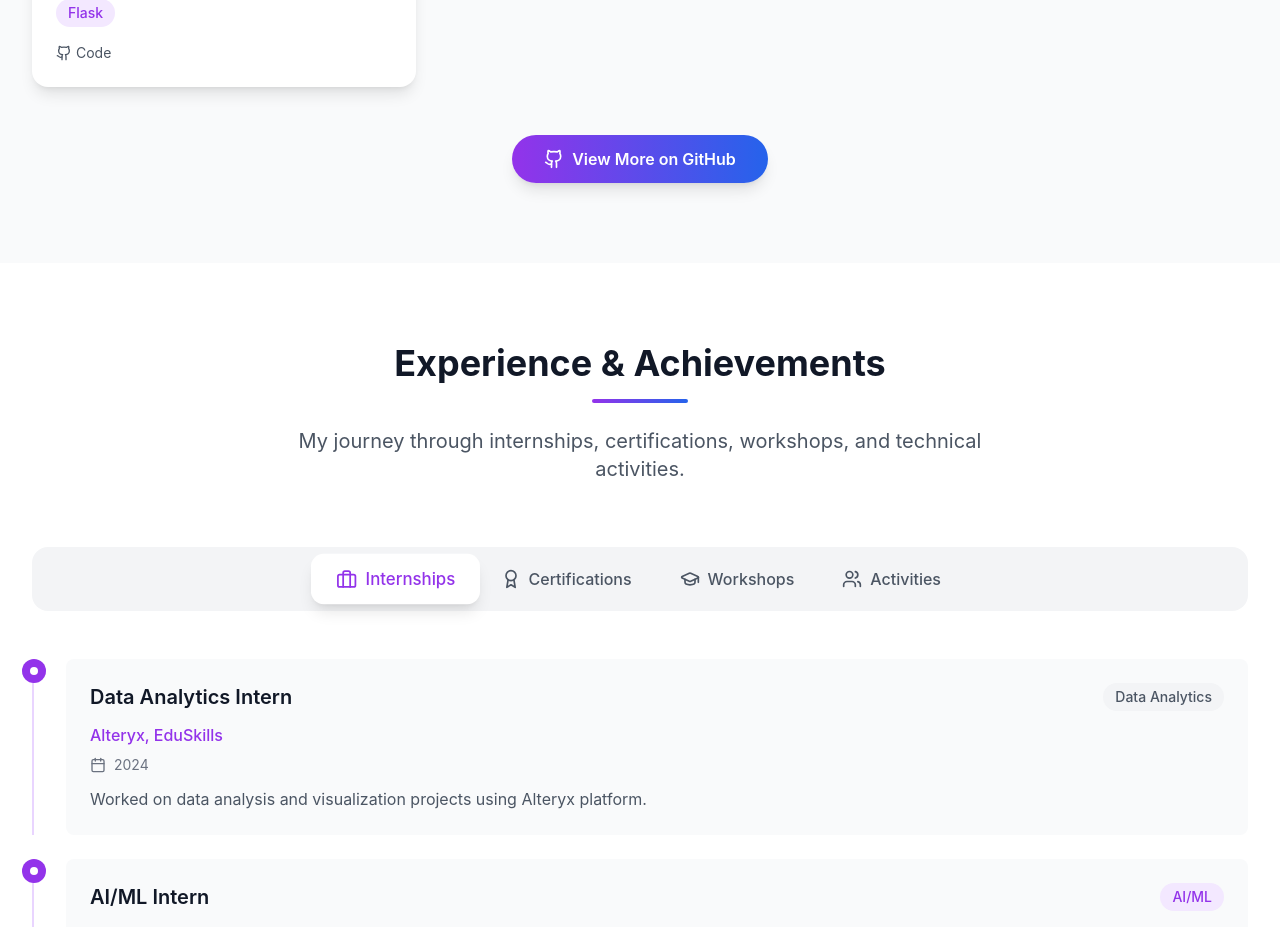
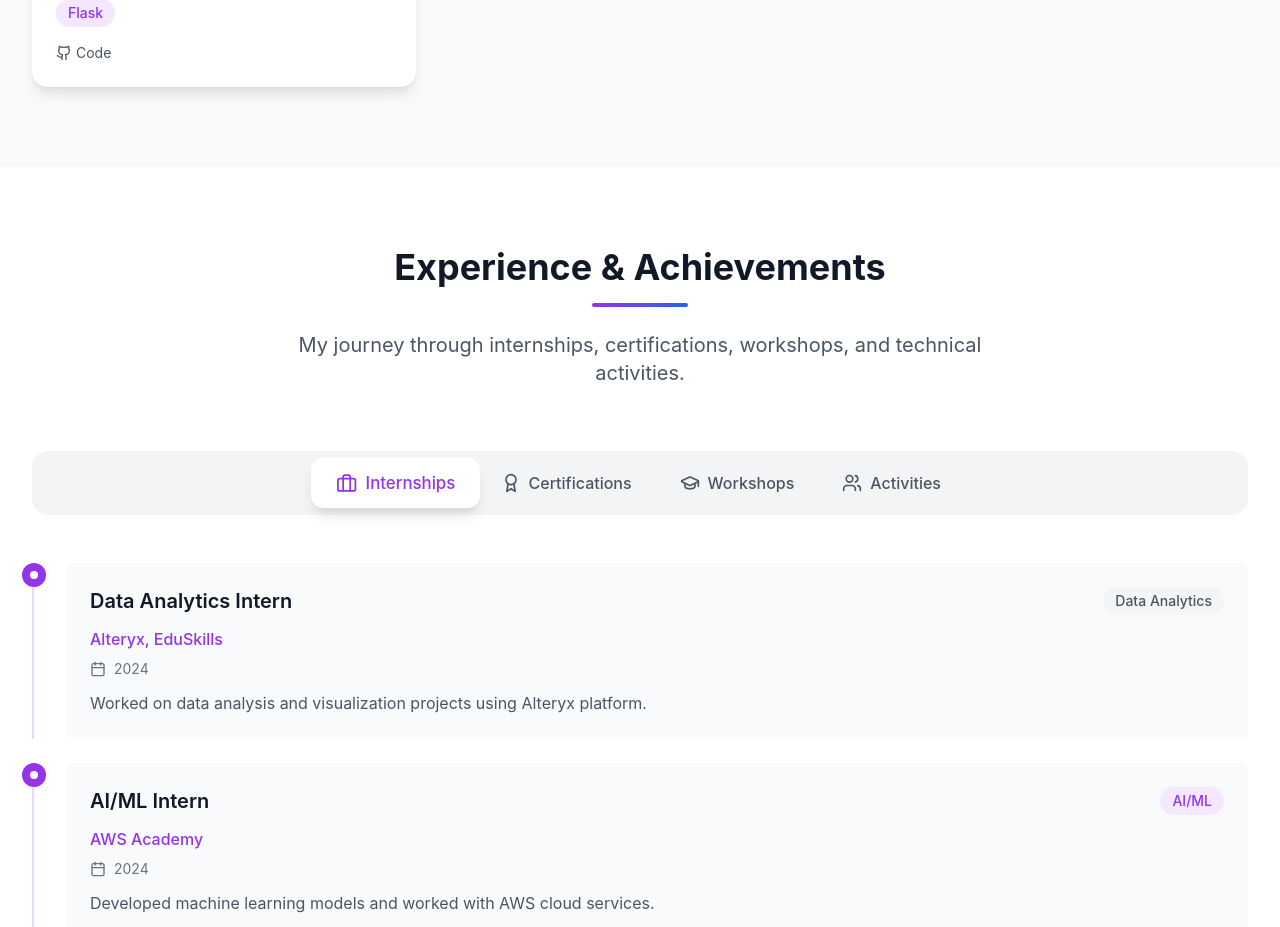
Before and after one commit to rowthuram24/yamini-portfolio, a React (Vite) app: page / in a window 1280 px wide. Shown: the part 3898-4825 px from the top of the page. Built offline with nearby package versions, Linux system fonts and the light colour scheme.

Commit message:
Update Projects.tsx

```diff
--- a/src/components/Projects.tsx
+++ b/src/components/Projects.tsx
@@ -170,18 +170,6 @@ const Projects: React.FC = () => {
           ))}
         </div>
 
-        {/* View More Projects Button */}
-        <div className="text-center mt-12">
-          <a
-            href="https://github.com/jamimma"
-            target="_blank"
-            rel="noopener noreferrer"
-            className="inline-flex items-center space-x-2 px-8 py-3 bg-gradient-to-r from-purple-600 to-blue-600 text-white font-semibold rounded-full hover:from-purple-700 hover:to-blue-700 transform hover:scale-105 transition-all duration-300 shadow-lg hover:shadow-xl"
-          >
-            <Github className="h-5 w-5" />
-            <span>View More on GitHub</span>
-          </a>
-        </div>
       </div>
     </section>
   );
```
